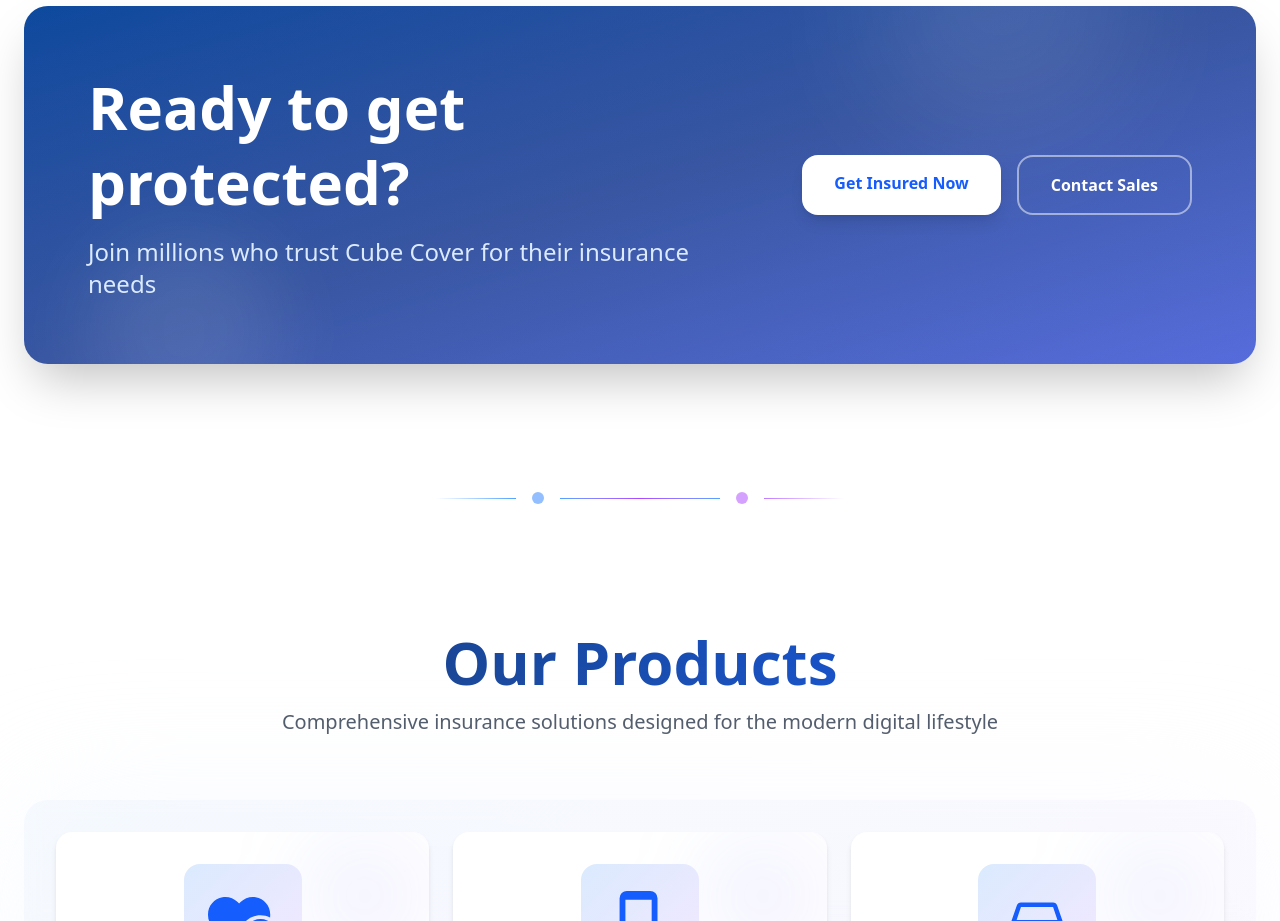
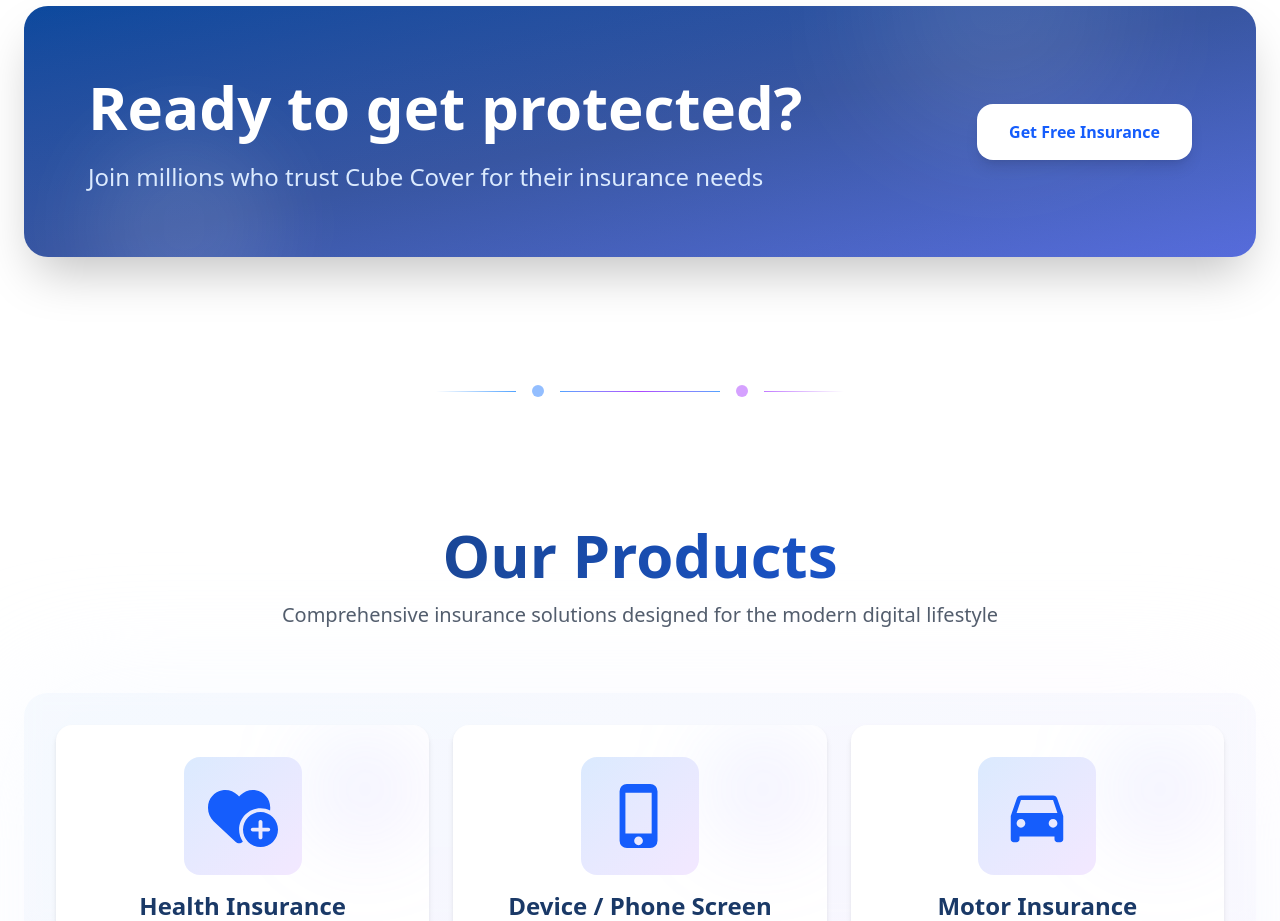
Before and after one commit to DemiladeOnitilo/Cube-cover-landing-page, a React (Vite) app: page / in a window 1280 px wide. Shown: the part 2260-3181 px from the top of the page. Built offline with nearby package versions, Linux system fonts and the light colour scheme.

Commit message:
Add files via upload

```diff
--- a/src/components/Home.jsx
+++ b/src/components/Home.jsx
@@ -241,13 +241,7 @@
                 className="group relative bg-white text-blue-600 hover:text-white font-bold px-8 py-4 rounded-2xl shadow-lg hover:shadow-xl transform hover:scale-105 transition-all duration-300 text-center whitespace-nowrap overflow-hidden"
               >
                 <div className="absolute inset-0 bg-gradient-to-r from-blue-600 to-purple-600 transform scale-x-0 group-hover:scale-x-100 transition-transform duration-300 origin-left"></div>
-                <span className="relative z-10">Get Insured Now</span>
-              </a>
-              <a
-                href=""
-                className="border-2 border-white/50 text-white hover:bg-white/10 font-semibold px-8 py-4 rounded-2xl transition-all duration-300 text-center whitespace-nowrap"
-              >
-                Contact Sales
+                <span className="relative z-10">Get Free Insurance</span>
               </a>
             </div>
           </div>
```
